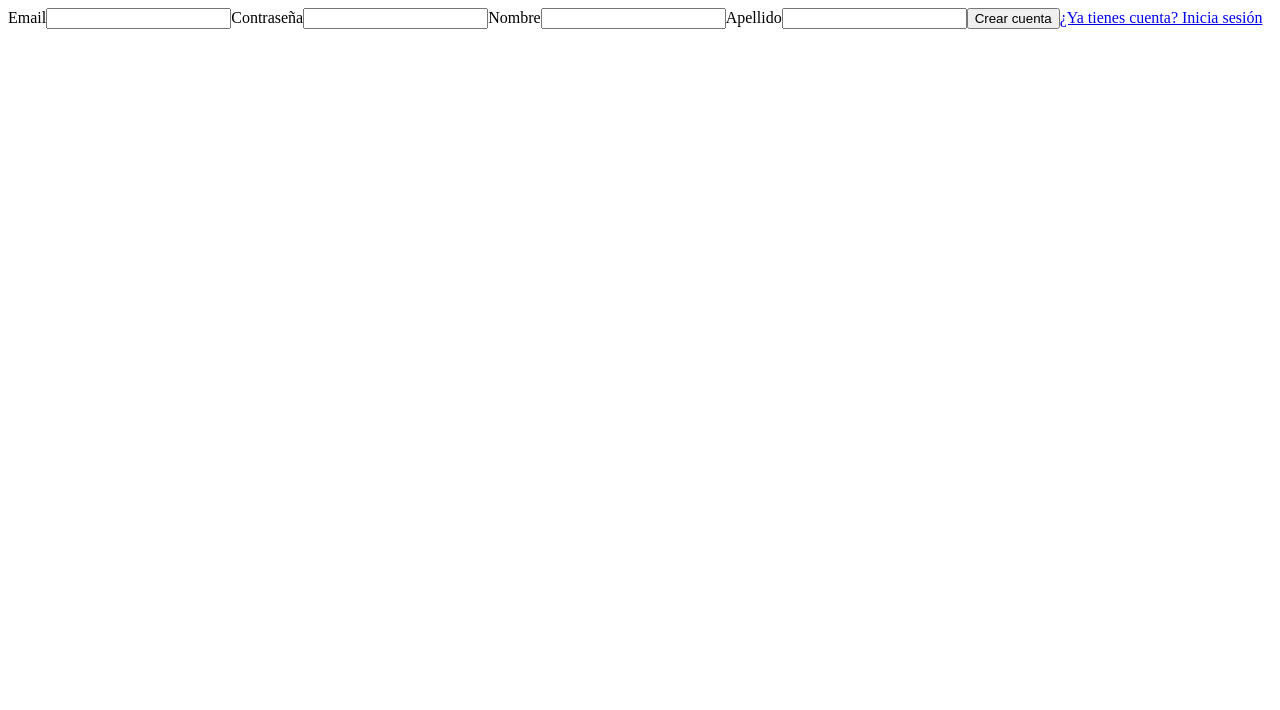
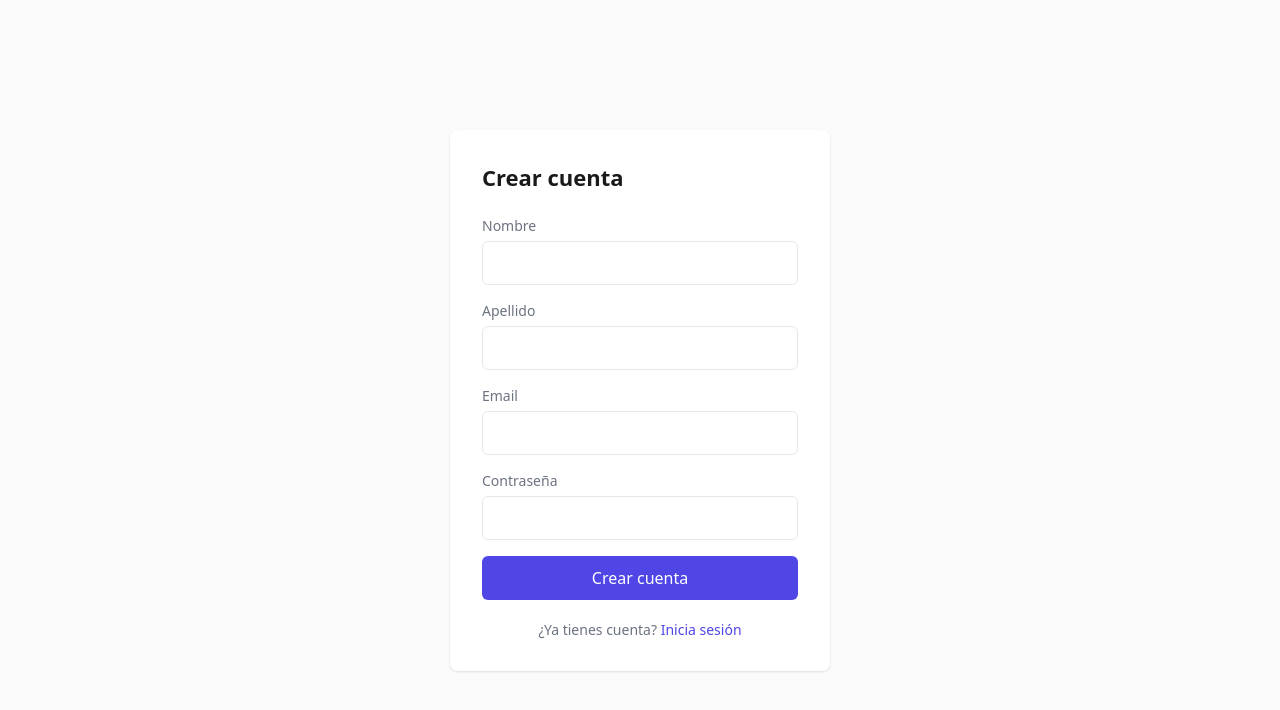
Before and after one commit to jhontaff/align-web, an Angular app: page /register in a window 1280 px wide. Shown: the top 710 px of the page. Built offline with nearby package versions, Linux system fonts and the light colour scheme.

Commit message:
colores y estructura básica

```diff
--- a/src/app/app.html
+++ b/src/app/app.html
@@ -1,8 +1,10 @@
 @if (authState.isAuthenticated()) {
-  <header>
-    <span>Align</span>
-    <a routerLink="/tasks">Tareas</a>
-    <button type="button" (click)="onLogout()">Cerrar sesión</button>
+  <header class="app-header">
+    <span class="app-header__brand">Align</span>
+    <nav class="app-header__nav">
+      <a routerLink="/tasks">Tareas</a>
+      <button class="btn btn-ghost" type="button" (click)="onLogout()">Cerrar sesión</button>
+    </nav>
   </header>
 }
 
--- a/src/app/app.scss
+++ b/src/app/app.scss
@@ -0,0 +1,29 @@
+.app-header {
+  display: flex;
+  align-items: center;
+  justify-content: space-between;
+  padding: 1rem 1.5rem;
+  background: var(--color-surface);
+  border-bottom: 1px solid var(--color-border);
+}
+
+.app-header__brand {
+  font-weight: 700;
+  font-size: 1.125rem;
+}
+
+.app-header__nav {
+  display: flex;
+  align-items: center;
+  gap: 1rem;
+}
+
+.app-header__nav a {
+  color: var(--color-text-muted);
+  font-size: 0.9rem;
+  font-weight: 500;
+}
+
+.app-header__nav a:hover {
+  color: var(--color-text);
+}
--- a/src/app/features/auth/login/login.html
+++ b/src/app/features/auth/login/login.html
@@ -1,15 +1,27 @@
-<form [formGroup]="form" (ngSubmit)="onSubmit()">
-  <label for="email">Email</label>
-  <input id="email" type="email" formControlName="email" />
+<div class="auth-shell">
+  <div class="card">
+    <h1>Bienvenido de nuevo</h1>
 
-  <label for="password">Contraseña</label>
-  <input id="password" type="password" formControlName="password" />
+    <form [formGroup]="form" (ngSubmit)="onSubmit()">
+      @if (errorMessage()) {
+        <p class="form-error">{{ errorMessage() }}</p>
+      }
 
-  @if (errorMessage()) {
-    <p class="error">{{ errorMessage() }}</p>
-  }
+      <div class="field">
+        <label for="email">Email</label>
+        <input id="email" type="email" formControlName="email" />
+      </div>
 
-  <button type="submit" [disabled]="submitting()">Entrar</button>
+      <div class="field">
+        <label for="password">Contraseña</label>
+        <input id="password" type="password" formControlName="password" />
+      </div>
 
-  <a routerLink="/register">¿No tienes cuenta? Regístrate</a>
-</form>
+      <button class="btn btn-primary btn-block" type="submit" [disabled]="submitting()">
+        {{ submitting() ? 'Entrando...' : 'Entrar' }}
+      </button>
+    </form>
+
+    <p class="form-footer">¿No tienes cuenta? <a routerLink="/register">Regístrate</a></p>
+  </div>
+</div>
--- a/src/app/features/auth/register/register.html
+++ b/src/app/features/auth/register/register.html
@@ -1,21 +1,37 @@
-<form [formGroup]="form" (ngSubmit)="onSubmit()">
-  <label for="email">Email</label>
-  <input id="email" type="email" formControlName="email" />
+<div class="auth-shell">
+  <div class="card">
+    <h1>Crear cuenta</h1>
 
-  <label for="password">Contraseña</label>
-  <input id="password" type="password" formControlName="password" />
+    <form [formGroup]="form" (ngSubmit)="onSubmit()">
+      @if (errorMessage()) {
+        <p class="form-error">{{ errorMessage() }}</p>
+      }
 
-  <label for="firstName">Nombre</label>
-  <input id="firstName" type="text" formControlName="firstName" />
+      <div class="field">
+        <label for="firstName">Nombre</label>
+        <input id="firstName" type="text" formControlName="firstName" />
+      </div>
 
-  <label for="lastName">Apellido</label>
-  <input id="lastName" type="text" formControlName="lastName" />
+      <div class="field">
+        <label for="lastName">Apellido</label>
+        <input id="lastName" type="text" formControlName="lastName" />
+      </div>
 
-  @if (errorMessage()) {
-    <p class="error">{{ errorMessage() }}</p>
-  }
+      <div class="field">
+        <label for="email">Email</label>
+        <input id="email" type="email" formControlName="email" />
+      </div>
 
-  <button type="submit" [disabled]="submitting()">Crear cuenta</button>
+      <div class="field">
+        <label for="password">Contraseña</label>
+        <input id="password" type="password" formControlName="password" />
+      </div>
 
-  <a routerLink="/login">¿Ya tienes cuenta? Inicia sesión</a>
-</form>
+      <button class="btn btn-primary btn-block" type="submit" [disabled]="submitting()">
+        {{ submitting() ? 'Creando...' : 'Crear cuenta' }}
+      </button>
+    </form>
+
+    <p class="form-footer">¿Ya tienes cuenta? <a routerLink="/login">Inicia sesión</a></p>
+  </div>
+</div>
--- a/src/app/features/tasks/task-list/task-list.html
+++ b/src/app/features/tasks/task-list/task-list.html
@@ -1,16 +1,29 @@
-<h2>Tareas</h2>
-<a routerLink="/tasks/new">Nueva tarea</a>
+<div class="page">
+  <div class="page-header">
+    <h1>Tareas</h1>
+    <a class="btn btn-primary" routerLink="/tasks/new">+ Nueva tarea</a>
+  </div>
 
   @if (loading()) {
-  <p>Cargando...</p>
+    <p class="empty-state">Cargando...</p>
   } @else if (tasks().length === 0) {
-  <p>No hay tareas todavía.</p>
+    <p class="empty-state">No hay tareas todavía.</p>
   } @else {
-  <ul>
+    <ul class="task-list">
       @for (task of tasks(); track task.id) {
-      <li>
-        <strong>{{ task.title }}</strong> — {{ task.status }} ({{ task.priority }})
+        <li class="task-item">
+          <div class="task-item__main">
+            <span class="task-item__title">{{ task.title }}</span>
+            @if (task.description) {
+              <span class="task-item__description">{{ task.description }}</span>
+            }
+          </div>
+          <div class="task-item__meta">
+            <span class="badge" [class]="'badge--status-' + task.status.toLowerCase()">{{ statusLabel(task.status) }}</span>
+            <span class="badge" [class]="'badge--priority-' + task.priority.toLowerCase()">{{ priorityLabel(task.priority) }}</span>
+          </div>
         </li>
       }
     </ul>
   }
+</div>
--- a/src/app/features/tasks/task-list/task-list.scss
+++ b/src/app/features/tasks/task-list/task-list.scss
@@ -0,0 +1,74 @@
+.task-list {
+  list-style: none;
+  margin: 0;
+  padding: 0;
+  display: flex;
+  flex-direction: column;
+  gap: 0.75rem;
+}
+
+.task-item {
+  display: flex;
+  align-items: center;
+  justify-content: space-between;
+  gap: 1rem;
+  background: var(--color-surface);
+  border: 1px solid var(--color-border);
+  border-radius: var(--radius);
+  padding: 1rem 1.25rem;
+}
+
+.task-item__main {
+  display: flex;
+  flex-direction: column;
+  gap: 0.25rem;
+  min-width: 0;
+}
+
+.task-item__title {
+  font-weight: 500;
+}
+
+.task-item__description {
+  font-size: 0.875rem;
+  color: var(--color-text-muted);
+  overflow: hidden;
+  text-overflow: ellipsis;
+  white-space: nowrap;
+}
+
+.task-item__meta {
+  display: flex;
+  gap: 0.5rem;
+  flex-shrink: 0;
+}
+
+.badge--status-pending {
+  background: #fef3c7;
+  color: #92400e;
+}
+
+.badge--status-in_progress {
+  background: #dbeafe;
+  color: #1e40af;
+}
+
+.badge--status-completed {
+  background: #d1fae5;
+  color: #065f46;
+}
+
+.badge--priority-low {
+  background: #f3f4f6;
+  color: #4b5563;
+}
+
+.badge--priority-medium {
+  background: #fef3c7;
+  color: #92400e;
+}
+
+.badge--priority-high {
+  background: #fee2e2;
+  color: #991b1b;
+}
--- a/src/app/features/tasks/task-list/task-list.ts
+++ b/src/app/features/tasks/task-list/task-list.ts
@@ -6,7 +6,8 @@ import { TaskResponse } from '../models/task.model';
 @Component({
   selector: 'app-task-list',
   imports: [RouterLink],
-  templateUrl: './task-list.html'
+  templateUrl: './task-list.html',
+  styleUrl: './task-list.scss'
 })
 export class TaskList implements OnInit {
   private readonly taskService = inject(TaskService);
@@ -14,10 +15,30 @@ export class TaskList implements OnInit {
   protected readonly tasks = signal<TaskResponse[]>([]);
   protected readonly loading = signal(true);
 
+  private readonly statusLabels: Record<TaskResponse['status'], string> = {
+    PENDING: 'Pendiente',
+    IN_PROGRESS: 'En progreso',
+    COMPLETED: 'Completada'
+  };
+
+  private readonly priorityLabels: Record<TaskResponse['priority'], string> = {
+    LOW: 'Baja',
+    MEDIUM: 'Media',
+    HIGH: 'Alta'
+  };
+
   ngOnInit(): void {
     this.taskService.list().subscribe(page => {
       this.tasks.set(page.content);
       this.loading.set(false);
     });
   }
+
+  protected statusLabel(status: TaskResponse['status']): string {
+    return this.statusLabels[status];
+  }
+
+  protected priorityLabel(priority: TaskResponse['priority']): string {
+    return this.priorityLabels[priority];
+  }
 }
--- a/src/index.html
+++ b/src/index.html
@@ -5,6 +5,7 @@
   <title>AlignWeb</title>
   <base href="/">
   <meta name="viewport" content="width=device-width, initial-scale=1">
+  <meta name="theme-color" content="#4f46e5">
   <link rel="icon" type="image/x-icon" href="favicon.ico">
   <link rel="manifest" href="manifest.webmanifest">
 </head>
--- a/src/styles.scss
+++ b/src/styles.scss
@@ -1 +1,193 @@
 /* You can add global styles to this file, and also import other style files */
+:root {
+  --color-bg: #fafafa;
+  --color-surface: #ffffff;
+  --color-text: #1a1a1a;
+  --color-text-muted: #6b7280;
+  --color-border: #e5e7eb;
+  --color-accent: #4f46e5;
+  --color-accent-hover: #4338ca;
+  --color-danger: #dc2626;
+  --color-danger-bg: #fef2f2;
+  --radius: 8px;
+  --shadow: 0 1px 3px rgba(0, 0, 0, 0.08), 0 1px 2px rgba(0, 0, 0, 0.04);
+  --font-sans: system-ui, -apple-system, "Segoe UI", Roboto, sans-serif;
+}
+
+* {
+  box-sizing: border-box;
+}
+
+body {
+  margin: 0;
+  background: var(--color-bg);
+  color: var(--color-text);
+  font-family: var(--font-sans);
+  -webkit-font-smoothing: antialiased;
+}
+
+h1, h2, h3, p {
+  margin: 0;
+}
+
+a {
+  color: var(--color-accent);
+  text-decoration: none;
+}
+
+a:hover {
+  text-decoration: underline;
+}
+
+input, textarea, select, button {
+  font: inherit;
+}
+
+/* --- primitivas reutilizables entre features --- */
+
+.auth-shell {
+  min-height: 100vh;
+  display: flex;
+  align-items: center;
+  justify-content: center;
+  padding: 1.5rem;
+}
+
+.card {
+  width: 100%;
+  max-width: 380px;
+  background: var(--color-surface);
+  border-radius: var(--radius);
+  box-shadow: var(--shadow);
+  padding: 2rem;
+}
+
+.card h1 {
+  font-size: 1.375rem;
+  font-weight: 600;
+  margin-bottom: 1.5rem;
+}
+
+.field {
+  display: flex;
+  flex-direction: column;
+  gap: 0.375rem;
+  margin-bottom: 1rem;
+}
+
+.field label {
+  font-size: 0.875rem;
+  font-weight: 500;
+  color: var(--color-text-muted);
+}
+
+.field input,
+.field textarea,
+.field select {
+  padding: 0.625rem 0.75rem;
+  border: 1px solid var(--color-border);
+  border-radius: calc(var(--radius) - 2px);
+  background: var(--color-surface);
+  color: var(--color-text);
+  transition: border-color 0.15s ease;
+}
+
+.field input:focus,
+.field textarea:focus,
+.field select:focus {
+  outline: none;
+  border-color: var(--color-accent);
+}
+
+.btn {
+  display: inline-flex;
+  align-items: center;
+  justify-content: center;
+  padding: 0.625rem 1.25rem;
+  border-radius: calc(var(--radius) - 2px);
+  border: 1px solid transparent;
+  font-weight: 500;
+  cursor: pointer;
+  text-decoration: none;
+}
+
+.btn:hover {
+  text-decoration: none;
+}
+
+.btn:disabled {
+  opacity: 0.6;
+  cursor: not-allowed;
+}
+
+.btn-primary {
+  background: var(--color-accent);
+  color: #fff;
+}
+
+.btn-primary:hover:not(:disabled) {
+  background: var(--color-accent-hover);
+}
+
+.btn-ghost {
+  background: transparent;
+  border-color: var(--color-border);
+  color: var(--color-text);
+}
+
+.btn-ghost:hover {
+  background: var(--color-bg);
+}
+
+.btn-block {
+  width: 100%;
+}
+
+.form-error {
+  background: var(--color-danger-bg);
+  color: var(--color-danger);
+  font-size: 0.875rem;
+  padding: 0.625rem 0.75rem;
+  border-radius: calc(var(--radius) - 2px);
+  margin-bottom: 1rem;
+}
+
+.form-footer {
+  margin-top: 1.25rem;
+  font-size: 0.875rem;
+  text-align: center;
+  color: var(--color-text-muted);
+}
+
+.page {
+  max-width: 720px;
+  margin: 0 auto;
+  padding: 2rem 1.5rem;
+}
+
+.page-header {
+  display: flex;
+  align-items: center;
+  justify-content: space-between;
+  margin-bottom: 1.5rem;
+}
+
+.page-header h1 {
+  font-size: 1.5rem;
+  font-weight: 600;
+}
+
+.empty-state {
+  color: var(--color-text-muted);
+  padding: 2rem 0;
+  text-align: center;
+}
+
+.badge {
+  display: inline-flex;
+  align-items: center;
+  padding: 0.25rem 0.625rem;
+  border-radius: 999px;
+  font-size: 0.75rem;
+  font-weight: 500;
+}
```
Also changed, not shown: public/manifest.webmanifest. Lines whose indentation alone changed are shown as unchanged.
